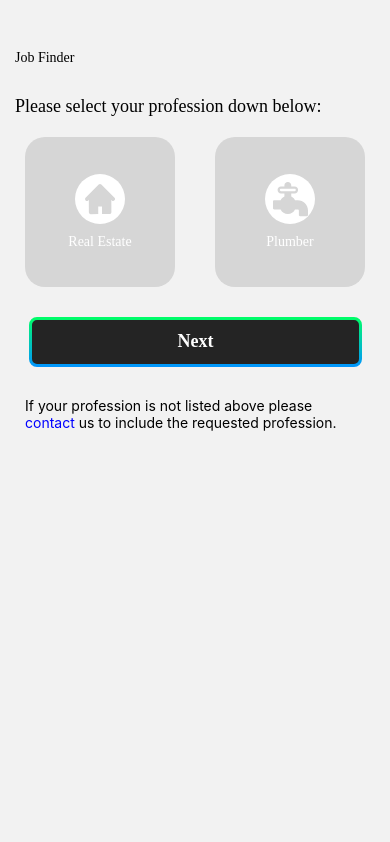
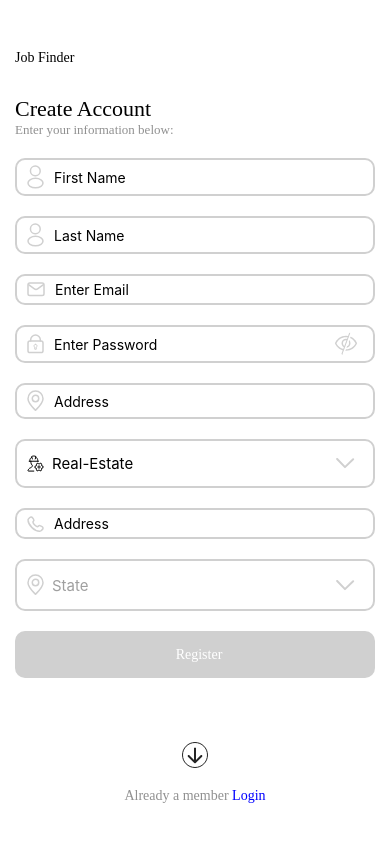
Before and after one commit to OsamaNajeeb/RealEstateRef, a React Native app: screen /signInSE in a window 390 px wide. Built offline with nearby package versions, Linux system fonts and the light colour scheme.

Commit message:
95 Completeion of registration

```diff
--- a/App.js
+++ b/App.js
@@ -40,6 +40,7 @@ const App = () => {
   return (
     <NavigationContainer>
       <Stack.Navigator screenOptions={{headerShown: false}}>
+        <Stack.Screen name={'signInSE'} component={SignInScreenRE} />
         <Stack.Screen name={'splash'} component={SplashScreen} />
         <Stack.Screen
           name={'acctype'}
@@ -53,7 +54,6 @@ const App = () => {
           />
         )}
         <Stack.Screen name={'logInRE'} component={LoginScreenRE} />
-        <Stack.Screen name={'signInSE'} component={SignInScreenRE} />
         <Stack.Screen name={'test'} component={TestScreen} />
         <Stack.Screen name={'west'} component={WestScreen} />
       </Stack.Navigator>
--- a/src/assets/components/TextFieldThree.js
+++ b/src/assets/components/TextFieldThree.js
@@ -1,13 +1,21 @@
 import {View, StyleSheet, Text} from 'react-native';
 import React from 'react';
 
-export default function TextFieldThree({Label, DynamicIcon, DynamicIconTwo}) {
+export default function TextFieldThree({
+  Label,
+  DynamicIcon,
+  DynamicIconTwo,
+  isGrey = false,
+}) {
   return (
     <View style={textFieldStyle.textF}>
       {DynamicIcon && (
         <View style={textFieldStyle.leftIcon}>{DynamicIcon}</View>
       )}
-      <Text style={textFieldStyle.input}>{Label}</Text>
+      <Text
+        style={[textFieldStyle.input, {color: isGrey ? 'black' : '#9F9F9F'}]}>
+        {Label}
+      </Text>
       {DynamicIconTwo && (
         <View style={textFieldStyle.rightIcon}>{DynamicIconTwo}</View>
       )}
@@ -37,7 +45,6 @@ const textFieldStyle = StyleSheet.create({
   input: {
     flex: 1,
     textAlign: 'left',
-    color: 'black',
     fontSize: 15,
     marginLeft: 3,
   },
--- /dev/null
+++ b/src/assets/svg/arrowcirledown.js
@@ -0,0 +1,22 @@
+import * as React from 'react';
+import Svg, {Path} from 'react-native-svg';
+const ScrollDownArrow = props => (
+  <Svg
+    width={26}
+    height={26}
+    viewBox="0 0 26 26"
+    fill="none"
+    xmlns="http://www.w3.org/2000/svg"
+    {...props}>
+    <Path
+      d="M25.5 13C25.5 19.9036 19.9036 25.5 13 25.5C6.09644 25.5 0.5 19.9036 0.5 13C0.5 6.09644 6.09644 0.5 13 0.5C19.9036 0.5 25.5 6.09644 25.5 13Z"
+      fill="white"
+      stroke="#242424"
+    />
+    <Path
+      d="M12.2929 21.0549C12.6834 21.4455 13.3166 21.4455 13.7071 21.0549L20.0711 14.691C20.4616 14.3004 20.4616 13.6673 20.0711 13.2768C19.6805 12.8862 19.0474 12.8862 18.6569 13.2768L13 18.9336L7.34315 13.2768C6.95262 12.8862 6.31946 12.8862 5.92893 13.2768C5.53841 13.6673 5.53841 14.3004 5.92893 14.691L12.2929 21.0549ZM12 5.65218L12 20.3478L14 20.3478L14 5.65218L12 5.65218Z"
+      fill="#242424"
+    />
+  </Svg>
+);
+export default ScrollDownArrow;
--- a/src/screens/LoginScreenRE.js
+++ b/src/screens/LoginScreenRE.js
@@ -55,7 +55,9 @@ export default function LoginScreenRE({navigation}) {
     auth()
       .signInWithEmailAndPassword(eMail, password)
       .then(() => {
-        Alert.alert('Success', 'Login Successfully', [{text: 'OK'}]);
+        Alert.alert('Success', 'Login Successfully', [
+          {text: 'OK', onPress: () => navigation.replace('signInSE')},
+        ]);
       })
       .catch(error => {
         if (error.code === 'auth/email-already-in-use') {
@@ -220,7 +222,7 @@ export default function LoginScreenRE({navigation}) {
           }}>
           Not our member yet?{' '}
           <Text
-            style={{color: 'blue'}}
+            style={{color: 'blue', fontFamily: 'Poppins-Bold'}}
             onPress={() => navigation.navigate('signInSE')}>
             Register now
           </Text>
--- a/src/screens/SignInScreenRE.js
+++ b/src/screens/SignInScreenRE.js
@@ -5,8 +5,9 @@ import {
   StyleSheet,
   TextInput,
   TouchableOpacity,
+  Alert,
 } from 'react-native';
-import React, {useState} from 'react';
+import React, {useRef, useState} from 'react';
 import EnvelopeIcon from '../assets/svg/envelope';
 import auth from '@react-native-firebase/auth';
 import LockIcon from '../assets/svg/lock';
@@ -19,13 +20,17 @@ import TextFieldThree from '../assets/components/TextFieldThree';
 import RealEstateIcon from '../assets/svg/realestate';
 import DropDownIcon from '../assets/svg/dropdownarrow';
 import PhoneIcon from '../assets/svg/phone';
+import ScrollDownArrow from '../assets/svg/arrowcirledown';
 
-export default function SignInScreenRE() {
+export default function SignInScreenRE({navigation}) {
   const [eMail, setEmail] = useState('');
   const [password, setPass] = useState('');
   const [emailTouched, setEmailTouched] = useState(false);
   const [passwordTouched, setPasswordTouched] = useState(false);
   const [secureTextEntry, setSecureTextEntry] = useState(true);
+  const [showArrow, setShowArrow] = useState(true);
+
+  const scrollViewRef = useRef(null);
 
   const validateEmail = email => {
     const emailRegex = /^[^\s@]+@[^\s@]+\.[^\s@]{2,}$/;
@@ -48,6 +53,8 @@ export default function SignInScreenRE() {
     setSecureTextEntry(!secureTextEntry);
   };
 
+  const isEntryValid = validateEmail(eMail) && validatePassword(password);
+
   const onSignIn = () => {
     if (!validateEmail(eMail) || !validatePassword(password)) {
       Alert.alert('Error', 'Please enter a valid email and password.');
@@ -57,7 +64,9 @@ export default function SignInScreenRE() {
     auth()
       .createUserWithEmailAndPassword(eMail, password)
       .then(() => {
-        Alert.alert('Success', 'Login Successfully', [{text: 'OK'}]);
+        Alert.alert('Success', 'Login Successfully', [
+          {text: 'OK', onPress: () => navigation.replace('logInRE')},
+        ]);
       })
       .catch(error => {
         if (error.code === 'auth/email-already-in-use') {
@@ -71,9 +80,24 @@ export default function SignInScreenRE() {
       });
   };
 
+  const handleScroll = event => {
+    const {y} = event.nativeEvent.contentOffset;
+    setShowArrow(y < 10);
+  };
+
+  const scrollToBottom = () => {
+    if (scrollViewRef.current) {
+      scrollViewRef.current.scrollToEnd({animated: true});
+    }
+  };
+
   return (
     <View style={{flex: 1, backgroundColor: 'white'}}>
-      <ScrollView contentContainerStyle={{padding: 15, flexGrow: 1}}>
+      <ScrollView
+        ref={scrollViewRef}
+        contentContainerStyle={{padding: 15, flexGrow: 1}}
+        onScroll={handleScroll}
+        scrollEventThrottle={16}>
         <View style={{marginTop: 35}}>
           <Text style={{color: 'black', fontFamily: 'Poppins-Bold'}}>
             Job Finder
@@ -164,15 +188,59 @@ export default function SignInScreenRE() {
             Label={'Real-Estate'}
             DynamicIcon={<RealEstateIcon />}
             DynamicIconTwo={<DropDownIcon />}
+            isGrey={true}
           />
         </View>
         <TextFieldTwo Label={'Address'} DynamicIcon={<PhoneIcon />} />
         <TextFieldThree
-          Label={'Real-Estate'}
+          Label={'State'}
           DynamicIcon={<AddressMarkerIcon />}
           DynamicIconTwo={<DropDownIcon />}
         />
+        <TouchableOpacity onPress={onSignIn}>
+          <View
+            style={[
+              socialStyle.viewBtn,
+              {backgroundColor: isEntryValid ? 'black' : '#D0D0D0'},
+            ]}>
+            <Text
+              style={{
+                color: 'white',
+                fontFamily: 'Poppins-Regular',
+                marginLeft: 8,
+              }}>
+              Register
+            </Text>
+          </View>
+        </TouchableOpacity>
       </ScrollView>
+      {showArrow && (
+        <TouchableOpacity onPress={scrollToBottom}>
+          <View
+            style={{
+              justifyContent: 'center',
+              alignSelf: 'center',
+              marginVertical: 10,
+            }}>
+            <ScrollDownArrow />
+          </View>
+        </TouchableOpacity>
+      )}
+      <View style={{padding: 10, marginBottom: 30}}>
+        <Text
+          style={{
+            textAlign: 'center',
+            color: '#909090',
+            fontFamily: 'Poppins-Medium',
+          }}>
+          Already a member{' '}
+          <Text
+            style={{color: 'blue', fontFamily: 'Poppins-Bold'}}
+            onPress={() => navigation.replace('logInRE')}>
+            Login
+          </Text>
+        </Text>
+      </View>
     </View>
   );
 }
@@ -197,14 +265,6 @@ const textFieldStyle = StyleSheet.create({
   },
 });
 
-const styles = StyleSheet.create({
-  forgotPasswordContainer: {
-    marginTop: 8,
-    alignSelf: 'flex-end',
-    paddingHorizontal: 0,
-  },
-});
-
 const socialStyle = StyleSheet.create({
   viewBtn: {
     flexDirection: 'row',
@@ -215,14 +275,4 @@ const socialStyle = StyleSheet.create({
     marginTop: 10,
     paddingHorizontal: 10,
   },
-  appleBtn: {
-    backgroundColor: '#242424',
-  },
-  googleBtn: {
-    backgroundColor: '#fff',
-  },
-  trumpBorder: {
-    borderWidth: 1,
-    borderColor: '#D0D0D0',
-  },
 });
```
